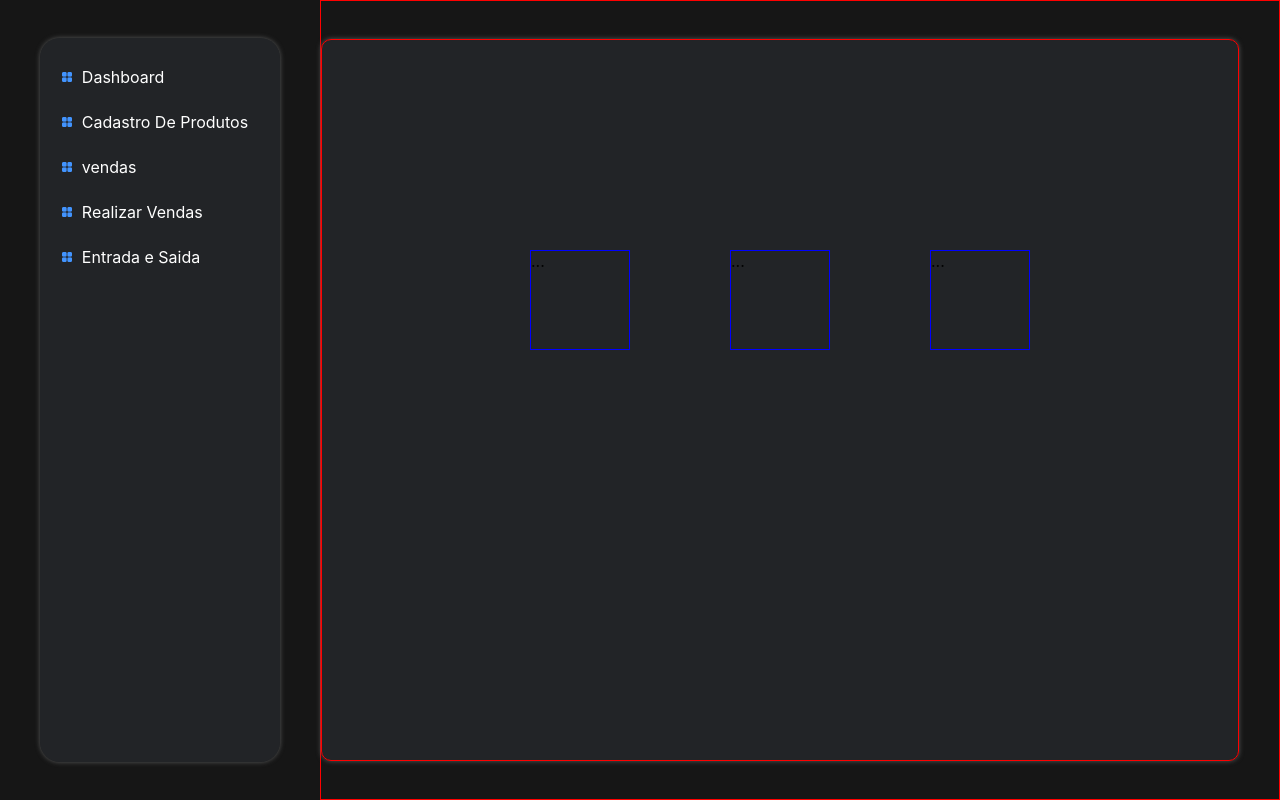
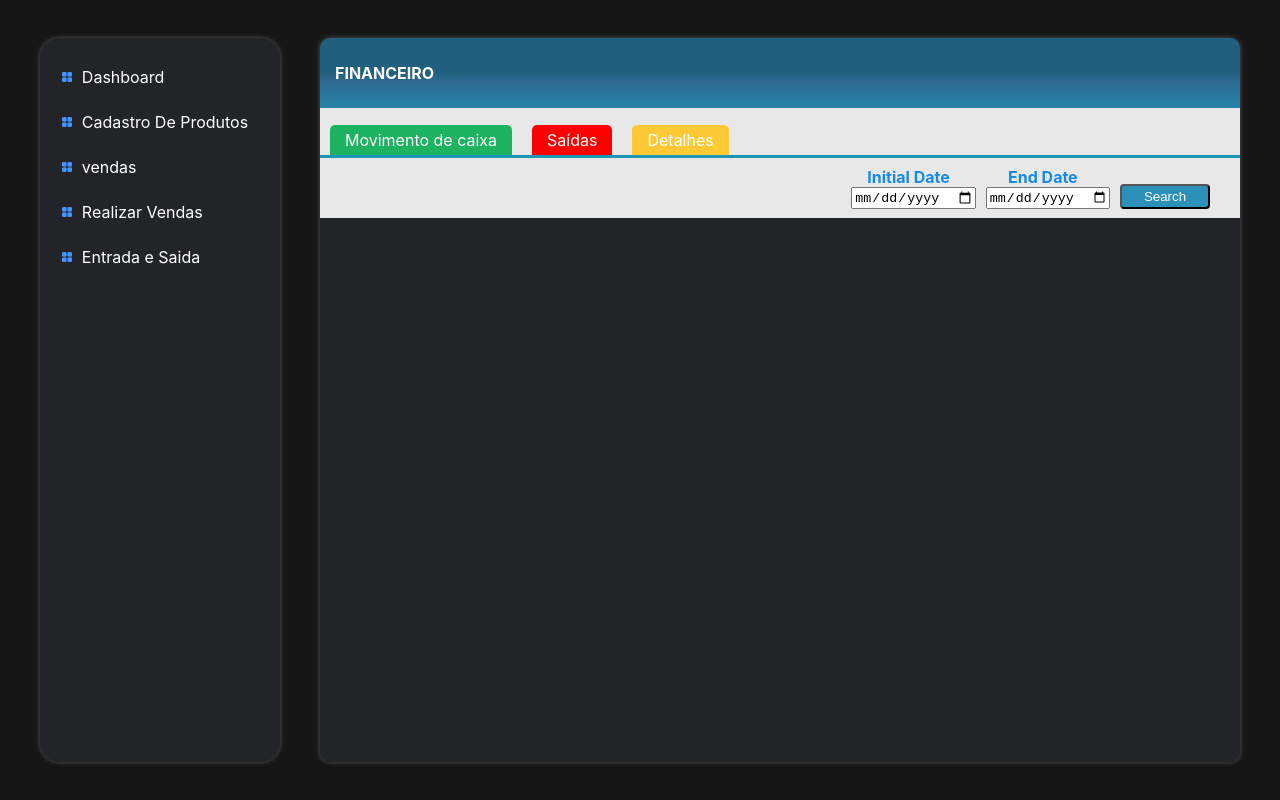
Before and after one commit to ClemarNunes/inventory-system, a Next.js app: page /InputOutput in a window 1280 px wide. Built offline with nearby package versions, Linux system fonts and the light colour scheme.

Commit message:
creating entry and exit menu

```diff
--- a/components/Sale/Sale.module.css
+++ b/components/Sale/Sale.module.css
@@ -28,6 +28,7 @@
     border-radius: 5px;
     justify-content: space-between;
     padding: 20px;
+
 }
 
 .saleAreas button{
--- a/pages/InputOutput/InputOutput.module.css
+++ b/pages/InputOutput/InputOutput.module.css
@@ -1,7 +1,6 @@
 .Container {
     height: 100%;
     width: 100%;
-    border: 1px solid red;
     display: flex;
     align-items: center;
     padding: 38px 40px 38px 0;
@@ -15,11 +14,9 @@
     box-shadow: 0px 0px 5px #595a5a;
     border-radius: 10px;
     display: flex;
-    justify-content: center;
-    align-items: center;
-
-    border: 1px solid red;
-
+    /* justify-content: center; */
+    /* align-items: center; */
+    flex-direction: column;
 }
 
 .MenuArea{
@@ -28,9 +25,102 @@
     display: flex;
     justify-content: space-between;
 }
+.MenuItens{
+    /* border: 1px solid red; */
+}
 
-.menuItem{
-    width: 100px;
-    height: 100px;
-    border: 1px solid blue;
+.MenuTitle{
+    /* background-color: rgb(36, 149, 255); */
+    /* background: linear-gradient(#134055 30%,#25597c 60%, #2b91b9);  */
+    background: linear-gradient(#20607e 50%,#2d688f 60%, #2784a8);
+
+
+
+
+    height: 70px;
+    display: flex;
+    align-items: center;
+    padding: 15px;
+    color: white;
+    font-weight: bold;
+    border-top-left-radius: 10px;
+    border-top-right-radius: 10px;
 }
+
+
+
+.menu{
+    display: flex;
+    /* border: 1px solid red; */
+    height: 50px;
+    background-color: #e9e8e8;
+    align-items: end;
+    border-bottom: 3px solid rgb(27, 151, 182);
+}
+
+
+.menuitem{
+    /* border: 1px solid red; */
+    color: white;
+    background-color: rgb(16, 126, 126);
+    /* background: linear-gradient(#124157 30%,#205375 60%, #2b91b9); 12b7bd */
+    background-color: #e7da22;
+    height: 30px;
+    margin: 0px 10px 0px 10px;
+    border-top-left-radius: 5px;
+    border-top-right-radius: 5px;
+    display: flex;
+    align-items: center;
+    padding: 15px;
+    cursor: pointer;
+
+}
+
+.AreaFilter{
+    height: 30px;
+    background-color: #e9e8e8;
+    display: flex;
+    align-items: center ;
+    justify-content: end;
+    padding: 30px;
+}
+
+
+
+
+
+
+.form{
+    display: flex;
+}
+.FormItens{
+    margin-right: 10px;
+    /* border: 1px solid red; */
+    font-weight: bold;
+    color: hwb(207 9% 9%);
+    display: flex;
+    flex-direction: column;
+
+    align-items: center;
+
+
+}
+.FormItens label{
+    margin-right: 10px;
+    /* background-color: #2b91b9; */
+}
+
+.formButtonArea{
+    /* border: 1px solid rgb(238, 210, 53); */
+    align-items: end;
+    /* width: 70px; */
+    display: flex;
+}
+
+.formButtonArea button{
+    width: 90px;
+    height: 25px;
+    background-color: #2b91b9;
+    border-radius: 4px;
+    color: white;
+}
--- a/pages/InputOutput/index.tsx
+++ b/pages/InputOutput/index.tsx
@@ -4,18 +4,54 @@ const InputOutput = () => {
     return (
         <div className={styles.Container}>
             <div className={styles.painel}>
-                <div className={styles.MenuArea}>
+                <div className={styles.MenuItens}>
 
-                    <div className={styles.menuItem}>
-                        ...
+                    <div className={styles.MenuTitle}> <span>FINANCEIRO</span></div>
+
+                    <div className={styles.menu}>
+                        <div className={styles.menuitem} style={{ background: '#1eb361' }}>
+                            Movimento de caixa
+                        </div>
+                        <div className={styles.menuitem} style={{ background: 'red' }}>
+                            Saídas
+                        </div>
+                        <div className={styles.menuitem} style={{ background: 'rgb(398, 200, 53)' }}>
+                            Detalhes
+                        </div>
                     </div>
-                    <div className={styles.menuItem}>
-                        ...
+
+                    <div className={styles.AreaFilter}>
+                        {/* <div> */}
+
+                            <form action="" className={styles.form}>
+                                <div className={styles.FormItens}>
+                                    <label htmlFor=''>Initial Date</label>
+                                    <input
+                                        type="date"
+                                    // value={initialDate}
+                                    // onChange={(e => setInitialDate(e.target.value))}
+                                    />
+                                </div>
+
+                                <div className={styles.FormItens}>
+                                    <label htmlFor=''>End Date</label>
+                                    <input
+                                        type="date"
+                                    // value={endDate}
+                                    // onChange={(e => setEndDate(e.target.value))}
+                                    />
+                                </div>
+                                <div className={styles.formButtonArea}>
+                                    <button  >Search</button>
+                                </div>
+                            </form>
+                        {/* </div> */}
+                        <div></div>
+
                     </div>
-                    <div className={styles.menuItem}>
-                        ...
-                    </div>
+
                 </div>
+
             </div>
         </div>
     );
```
